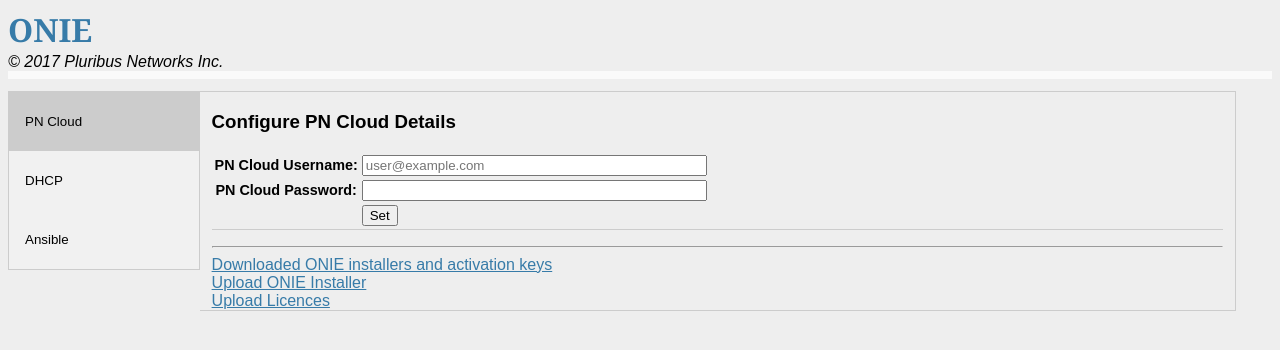
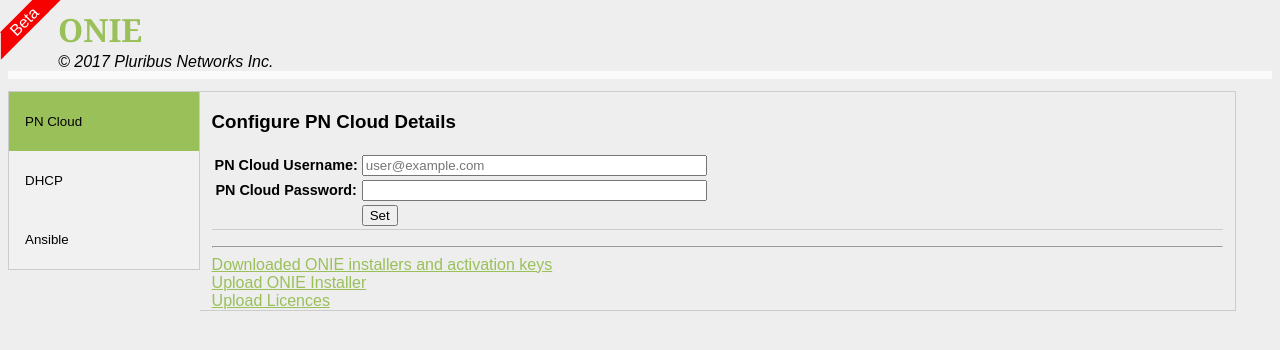
Before and after one commit to amitsi/onieztp, a Flask app: page / in a window 1280 px wide. Shown: the top 350 px of the page. Run offline with Flask 2, Linux system fonts and the light colour scheme; data that the repository does not hold is empty.

Commit message:
Beta badge (issue #16) and color changes (issue #17)

```diff
--- a/onie/docker/app/onie/static/style.css
+++ b/onie/docker/app/onie/static/style.css
@@ -1,5 +1,5 @@
 body            { font-family: sans-serif; background: #eee; }
-a, h1, h2       { color: #377ba8; }
+a, h1, h2       { color: #9AC05A; }
 h1, h2          { font-family: 'Georgia', serif; margin: 0; }
 h1              { border-bottom: 2px solid #eee; }
 h2              { font-size: 1.2em; }
@@ -46,7 +46,7 @@ div.tab button:hover {
 
 /* Create an active/current "tab button" class */
 div.tab button.active {
-    background-color: #ccc;
+    background-color: #9AC05A;
 }
 
 /* Style the tab content */
@@ -67,3 +67,37 @@ table.thinborder td, table.thinborder th {
     border: 1px solid black;
     padding: 7px;
 }
+
+.badge {
+  position: absolute;
+  left: -7px;
+  top: 19px;
+  background-color: #F70000;
+  -webkit-transform: rotate(-45deg) scale(1) skew(0deg) translate(10px);
+  -moz-transform: rotate(-45deg) scale(1) skew(0deg) translate(10px);
+  -o-transform: rotate(-45deg) scale(1) skew(0deg) translate(10px);
+  -ms-transform: rotate(-45deg) scale(1) skew(0deg) translate(10px);
+  transform: rotate(-45deg) scale(1) skew(0deg) translate(10px);
+  text-align: center;
+  color: white;
+  padding: 0 .5em;
+  border-top: 0px;
+  line-height: 20px;
+  margin: 0;
+}
+.badge:after {
+    content: ' ';
+    position: absolute;
+    right: -19px;
+    top: 0px;
+    border-right: 20px solid transparent;
+    border-bottom: 20px solid #F70000;
+}
+.badge:before {
+    content: ' ';
+    position: absolute;
+    left: -19px;
+    top: 0px;
+    border-left: 20px solid transparent;
+    border-bottom: 20px solid #F70000;
+}
--- a/onie/docker/app/onie/templates/layout.html
+++ b/onie/docker/app/onie/templates/layout.html
@@ -6,9 +6,12 @@
 {% block javascript %}{% endblock %}
 </head>
 <body>
+<div class="badge">Beta</div>
 <div class=page>
+  <div style="margin-left: 50px;">
   <h1>ONIE</h1>
   <em>&copy; 2017 Pluribus Networks Inc.</em>
+  </div>
   <div class=metanav>
   </div>
   {% for message in get_flashed_messages() %}
```
